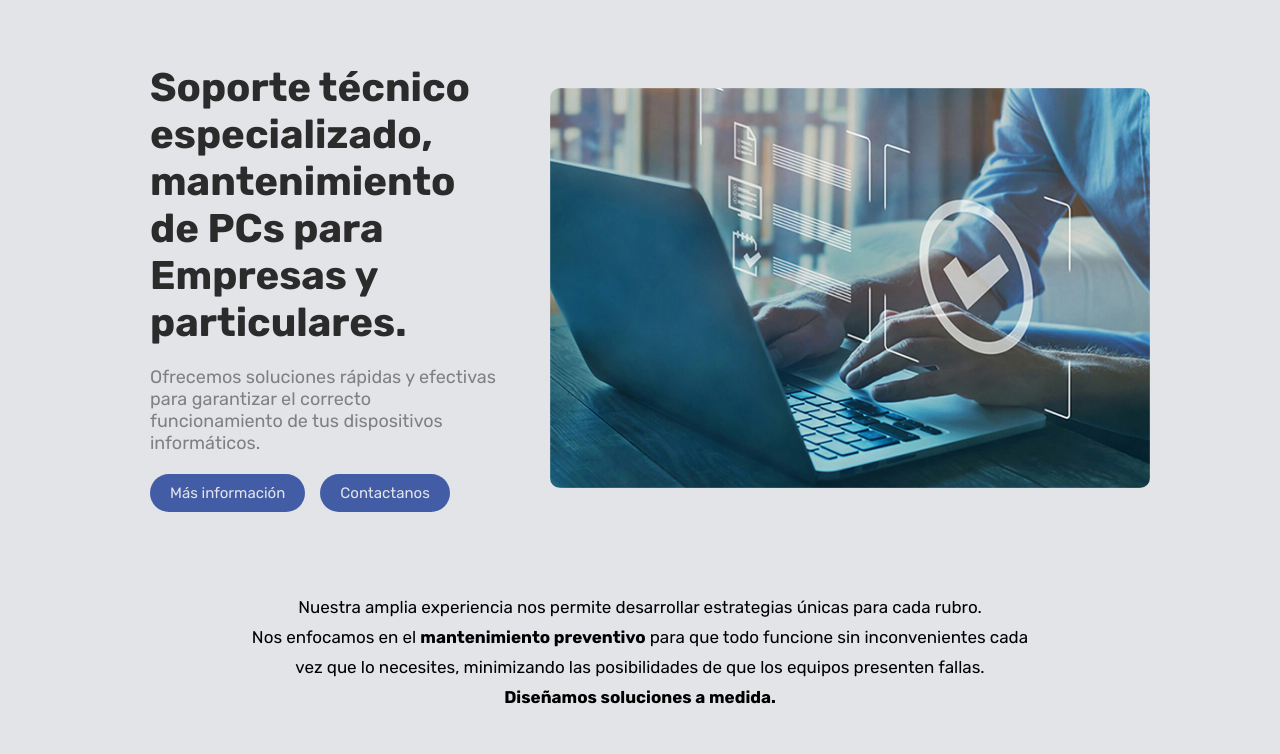
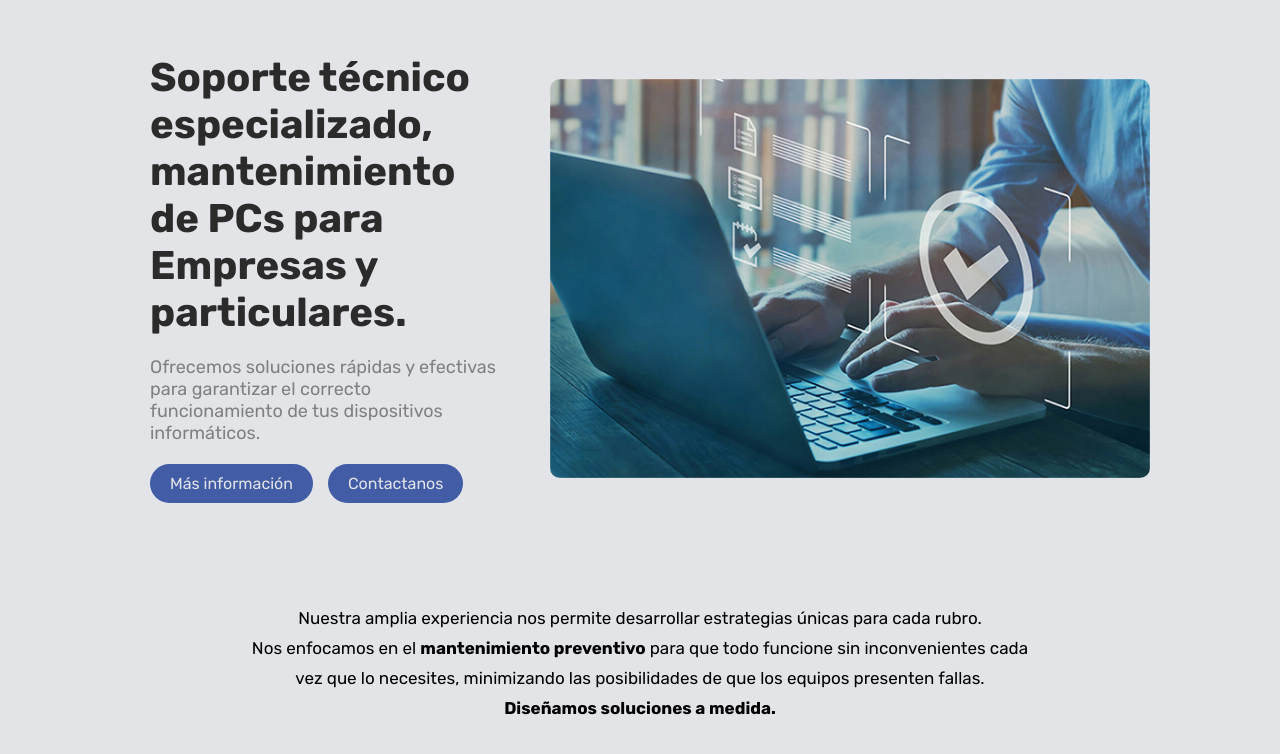
Before and after one commit to cfloreada/e2nucba, a plain HTML site: page index.html in a window 1280 px wide. Shown: the part 96-850 px from the top of the page. Before the commit the page ends 828 px from the top, so only its background shows below. Drawn offline with Linux system fonts and the light colour scheme.

Commit message:
e3 presentacion final

```diff
--- a/index.html
+++ b/index.html
@@ -14,6 +14,7 @@
     />
     <link rel="icon" type="image/x-icon" href="./assets/favicon.png" />
   </head>
+
   <body>
     <header>
       <nav>
@@ -28,6 +29,7 @@
         </ul>
       </nav>
     </header>
+
     <main>
       <section id="bannerprincipal">
         <div class="presentacion">
@@ -50,7 +52,7 @@
           alt="Presentación redes"
         />
       </section>
-      <section class="descripcion">
+      <section id="descripcion">
         <p>
           Nuestra amplia experiencia nos permite desarrollar estrategias únicas
           para cada rubro. <br />Nos enfocamos en el
--- a/style.css
+++ b/style.css
@@ -66,7 +66,7 @@ main {
 }
 
 #bannerprincipal {
-  margin-top: 100px;
+  margin-top: 90px;
   display: flex;
   justify-content: center;
   align-items: center;
@@ -110,7 +110,7 @@ main {
   background-color: #425ca6;
   border-radius: 40px;
   padding: 10px 20px;
-  font-size: 15px;
+  font-size: 16px;
   text-decoration: none;
 }
 
@@ -119,14 +119,15 @@ main {
   border-radius: 10px;
 }
 
-.descripcion {
+#descripcion {
   display: flex;
+  width: 100%;
   justify-content: center;
   align-items: center;
-  padding: 20px 20px;
+  padding: 40px 90px;
 }
 
-.descripcion p {
+#descripcion p {
   text-align: center;
   line-height: 30px;
   max-width: 800px;
```
